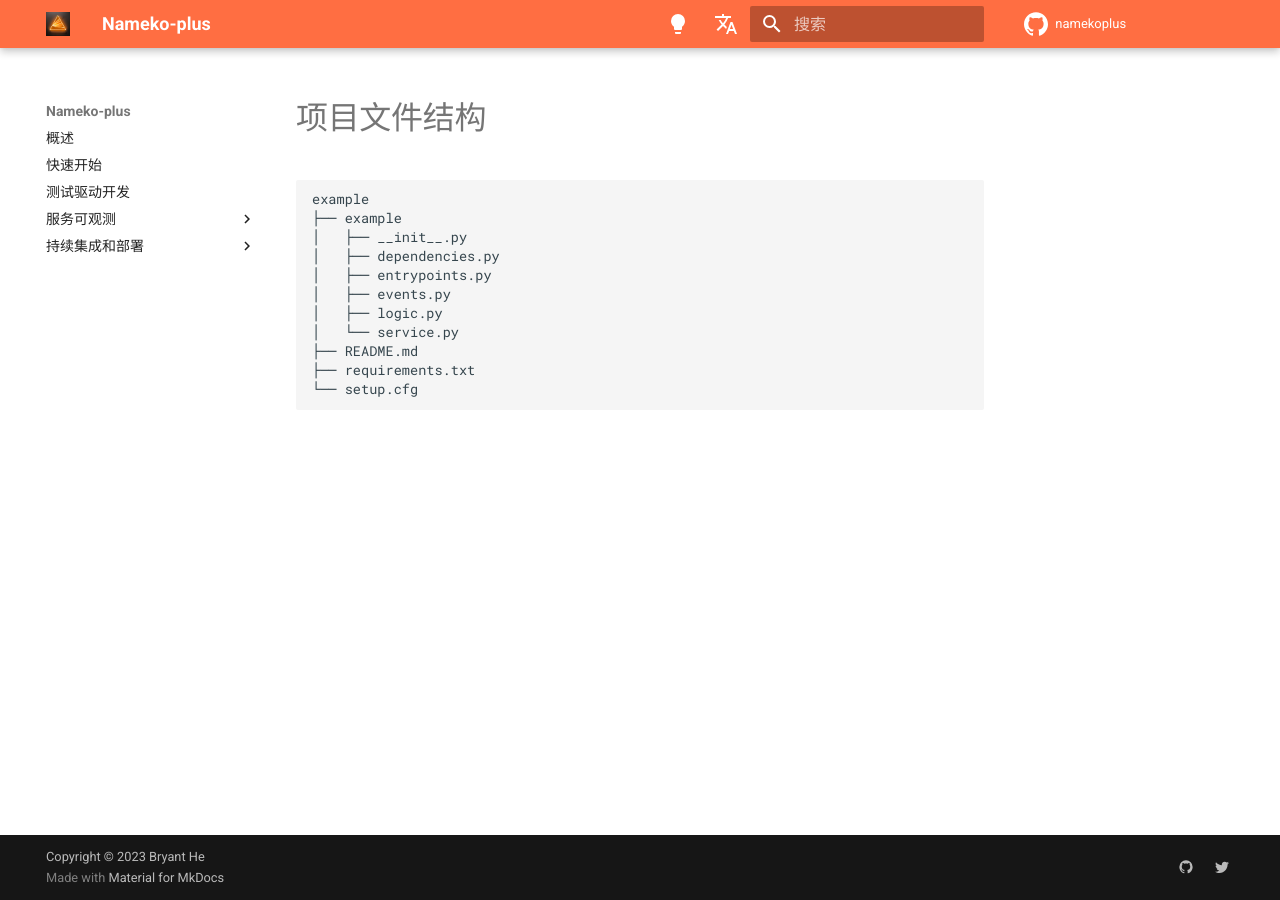
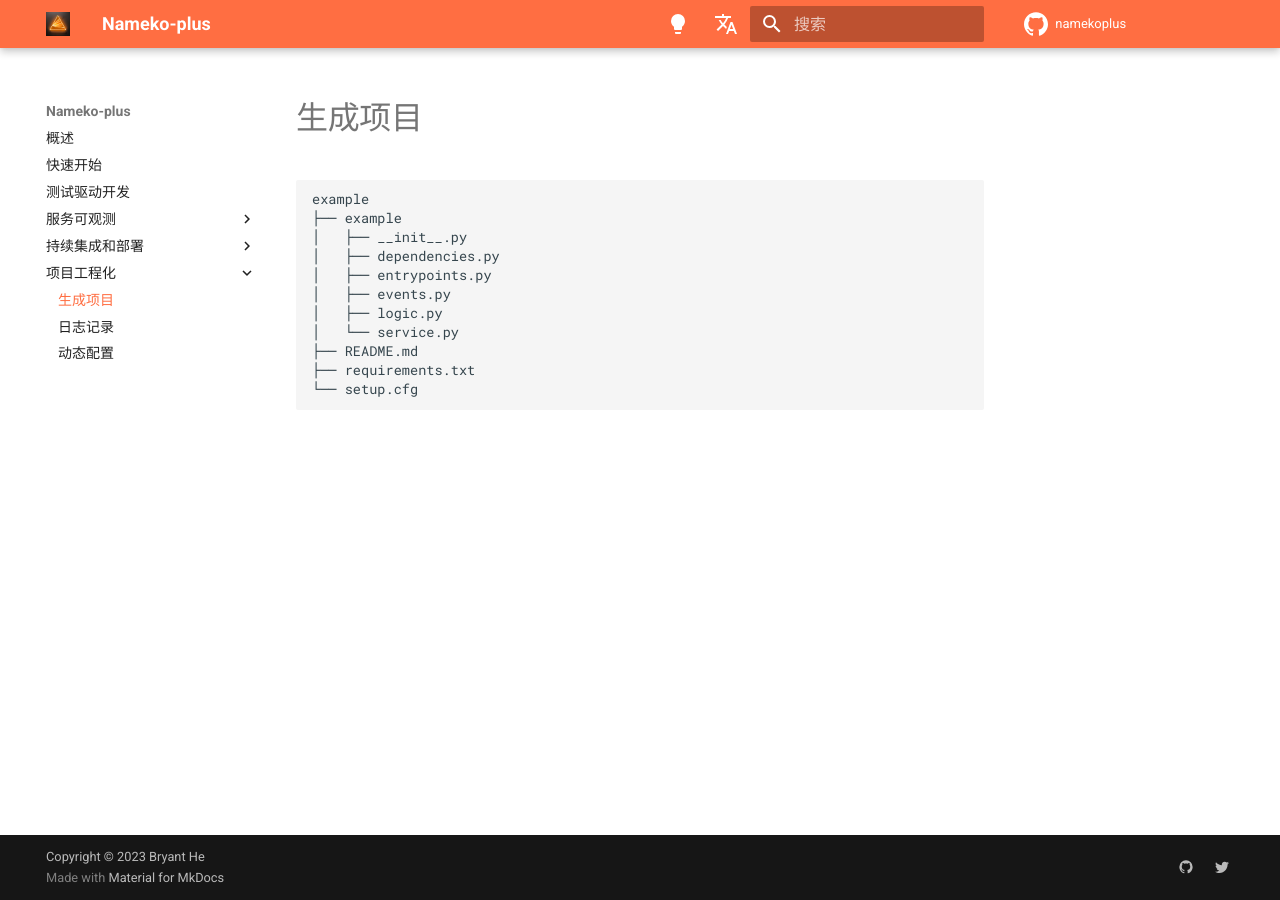
Before and after one commit to Bryanthelol/nameko-plus-doc, an MkDocs documentation site: the page built from docs/生成项目.md, in a window 1280 px wide. Built offline with MkDocs 1.6.1 and Material for MkDocs 9.7.7, drawn with Linux system fonts in a browser that asks for light colours; comment, search, counter and statistics services are not loaded.

Commit message:
update doc

````diff
--- a/docs/项目文件结构.md
+++ b/docs/生成项目.md
@@ -3,7 +3,7 @@ hide:
   - footer
 ---
 
-# 项目文件结构
+# 生成项目
 
 
 ```bash
--- a/mkdocs.yml
+++ b/mkdocs.yml
@@ -13,7 +13,10 @@ nav:
   - sit 环境方案.md
   - staging 环境方案.md
   - prod 环境方案.md
-# - 项目文件结构.md
+- 项目工程化:
+  - 生成项目.md
+  - 日志记录.md
+  - 动态配置.md
 # - 整体架构说明.md
 # - 深入 Nameko 内部:
 #   - 编写 Nameko 扩展.md
````
Also changed, not shown: docs/动态配置.md (added, +6 -0 lines), docs/日志记录.md (added, +6 -0 lines).
